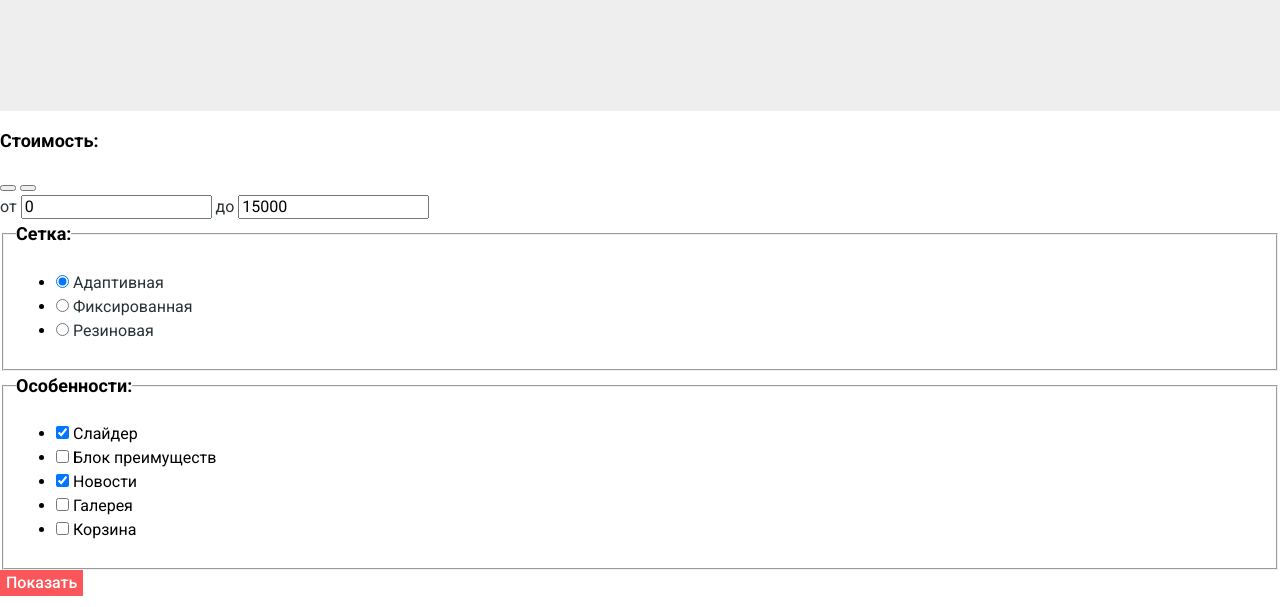
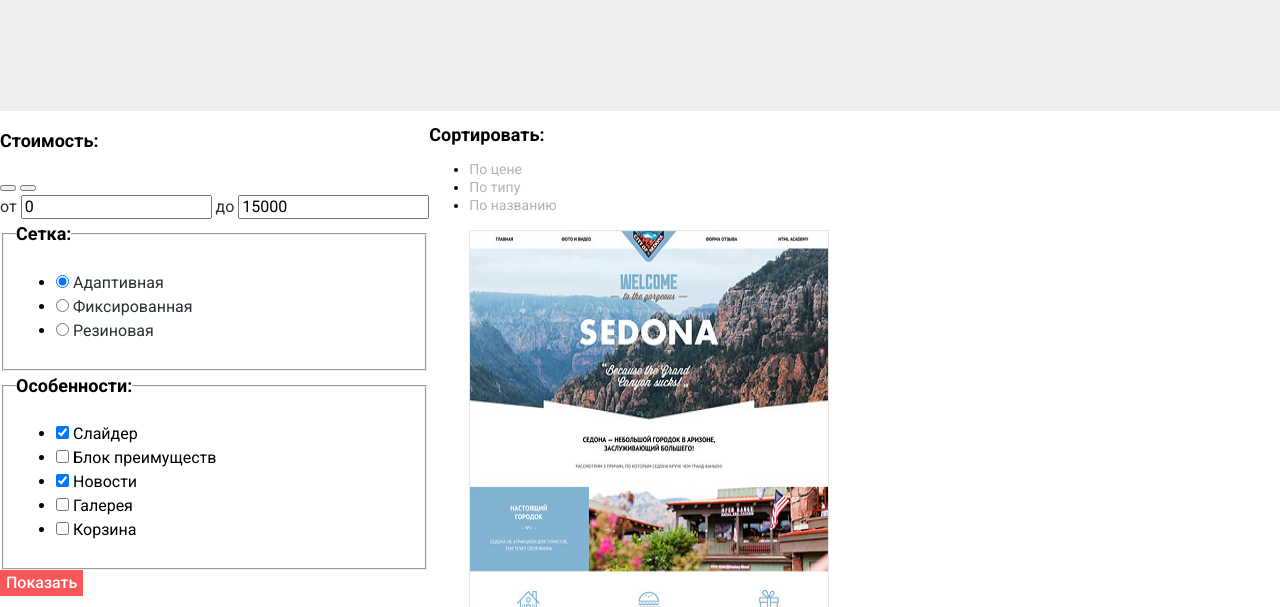
Before and after one commit to Katerigna/808139-nerds, a plain HTML site: page catalog.html in a window 1280 px wide. Shown: the part 193-800 px from the top of the page. Drawn offline with Linux system fonts and the light colour scheme.

Commit message:
апдейт сетки каталога

```diff
--- a/catalog.html
+++ b/catalog.html
@@ -36,6 +36,8 @@
       <div class="inner-top">
         <h1 class="main-title">Магазин готовых шаблонов</h1>
       </div>
+
+      <div class="main-section">
 
       <form class="filter" method="post" action="https://echo.htmlacademy.ru">
 
@@ -105,6 +107,8 @@
         <button type="submit" class="button filter-submit">Показать</button>
 
       </form>
+
+      <div class="themes-wrap">
 
       <h2 class="sort-title">Сортировать:</h2>
       <ul class="sort-list">
@@ -211,6 +215,8 @@
 
          </ul>
       </section>
+      </div>
+      <div>
     </main>
 
     <footer>
--- a/css/style.css
+++ b/css/style.css
@@ -411,3 +411,8 @@ a {
 	margin: 0 auto;
 	padding-bottom: 117px;
 }
+
+.main-section {
+	width: 1160px;
+	display: flex;
+}
```
